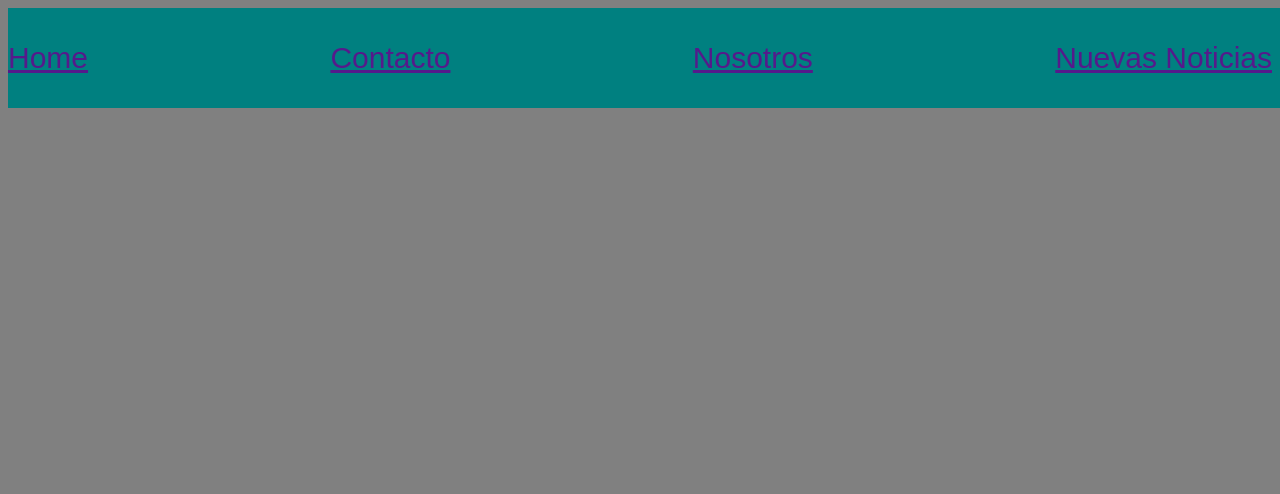
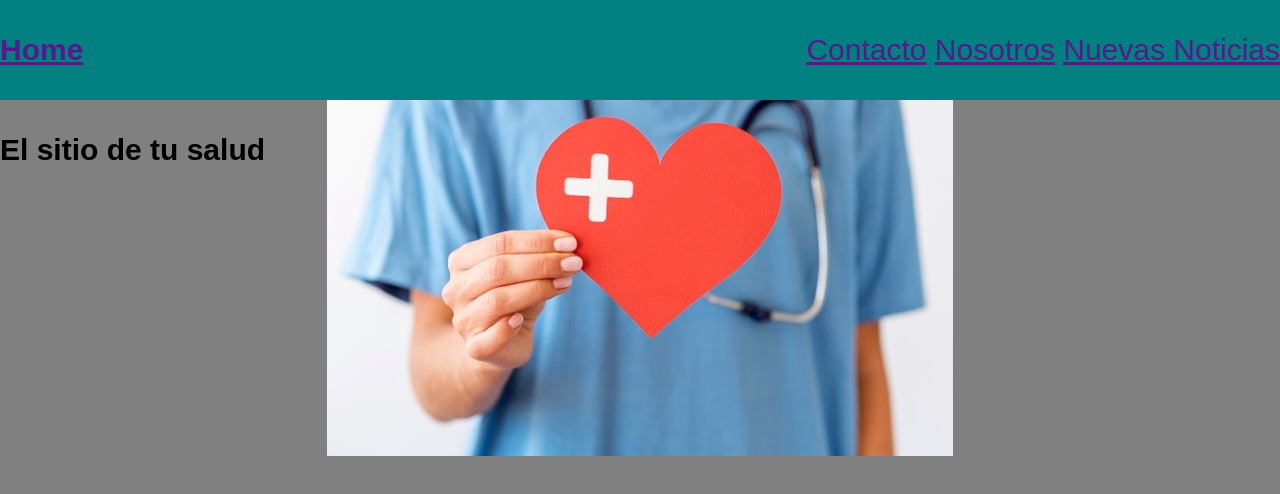
Before and after one commit to palaciosdd1992/Python062021, a plain HTML site: page index.html in a window 1280 px wide. Drawn offline with Linux system fonts and the light colour scheme.

Commit message:
Imagenes

```diff
--- a/assets/css/main.css
+++ b/assets/css/main.css
@@ -1,6 +1,10 @@
 body
 {
     background-color: grey;
+    background-image: url("/assets/images/health.jpg");
+    background-repeat: no-repeat;
+    background-position: 50% 0;
+    margin: 0;
 }
 
 nav
@@ -13,7 +17,19 @@ nav
     display: flex;
     justify-content: space-between;
     align-items: center;
-    padding: 0 20px 0 0;
+    padding: 0 0 0 0;
+}
+
+b
+{
+    font-size: 30px;
+    font-family: sans-serif;
+    width: 100%;
+    height: 100px;
+    display: flex;
+    justify-content: space-between;
+    align-items: center;
+    padding: 0 0 0 0;
 }
 
 #example-relative
@@ -25,7 +41,7 @@ nav
     height: 70px;
 }
 
-#hola
+#second-paragraph
 {
     background-color: green;
     font-size: 30px;
--- a/index.html
+++ b/index.html
@@ -4,16 +4,29 @@
     <meta charset="UTF-8">
     <meta http-equiv="X-UA-Compatible" content="IE=edge">
     <meta name="viewport" content="width=device-width, initial-scale=1.0">
-    <title>Matcha</title>
+    <title>Health +</title>
     <link rel="stylesheet" href="assets/css/main.css">
 </head>
 <body>
     <nav>
-            <a href="">Home</a>
-            <a href="">Contacto</a>
-            <a href="">Nosotros</a>
-            <a href="">Nuevas Noticias</a>
+            <a href="">
+                <b>
+                   Home
+                </b>
+            </a>
+
+            <div>
+                <a href="">Contacto</a>
+                <a href="">Nosotros</a>
+                <a href="">Nuevas Noticias</a>
+            </div>
     </nav>
+
+    <div>
+        <b>
+            El sitio de tu salud
+        </b>
+    </div>
     <!--
     <div id = "hola">
         <p>Hola mundo!</p>
```
Also changed, not shown: assets/images/health.jpg (added).
